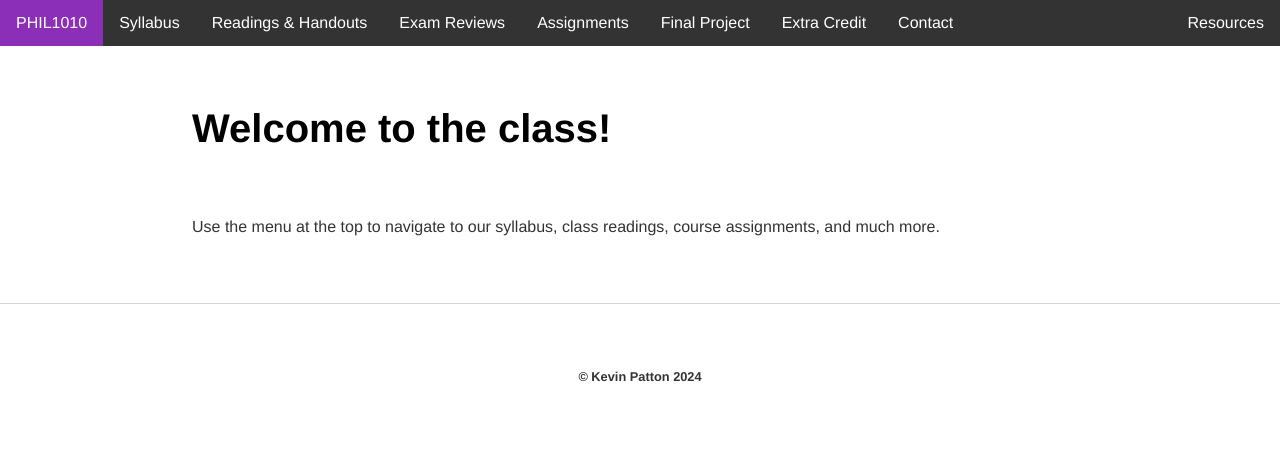
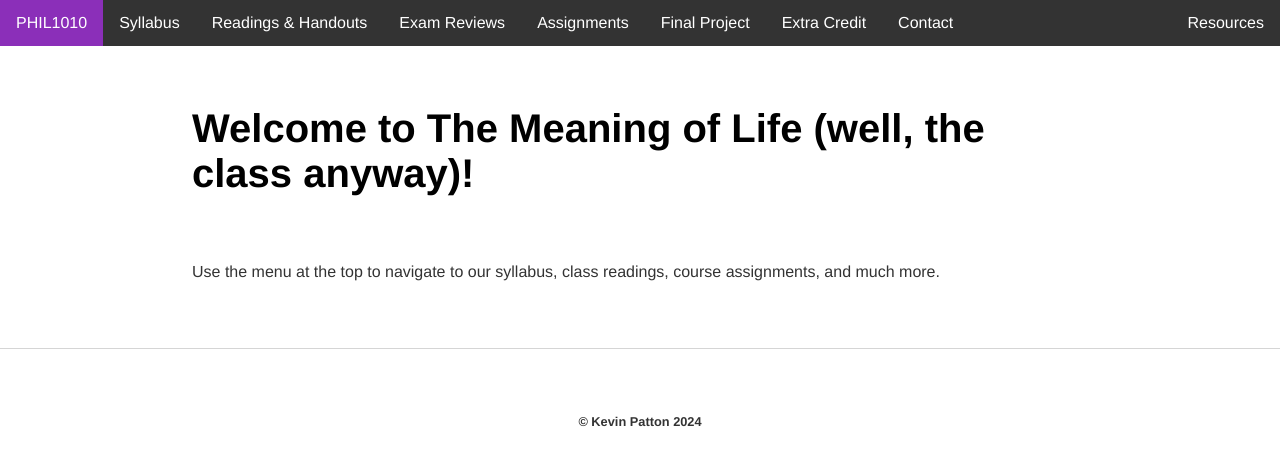
Before and after one commit to kevinjpatton/kevinjpatton.github.io, a Jekyll site: the page built from teaching/phil_1010/index.html, in a window 1280 px wide. Shown: the top 466 px of the page. Built offline with Jekyll 4.4.1, drawn with Linux system fonts in a browser that asks for light colours; Markdown is read by kramdown in place of the engine named in the settings.

Commit message:
Update index.html

```diff
--- a/teaching/phil_1010/index.html
+++ b/teaching/phil_1010/index.html
@@ -2,5 +2,5 @@
 layout: 1010
 title: PHIL1010 - Home
 ---
-<h1>Welcome to the class!</h1>
+<h1>Welcome to The Meaning of Life (well, the class anyway)!</h1>
 <p>Use the menu at the top to navigate to our syllabus, class readings, course assignments, and much more.</p>
```
